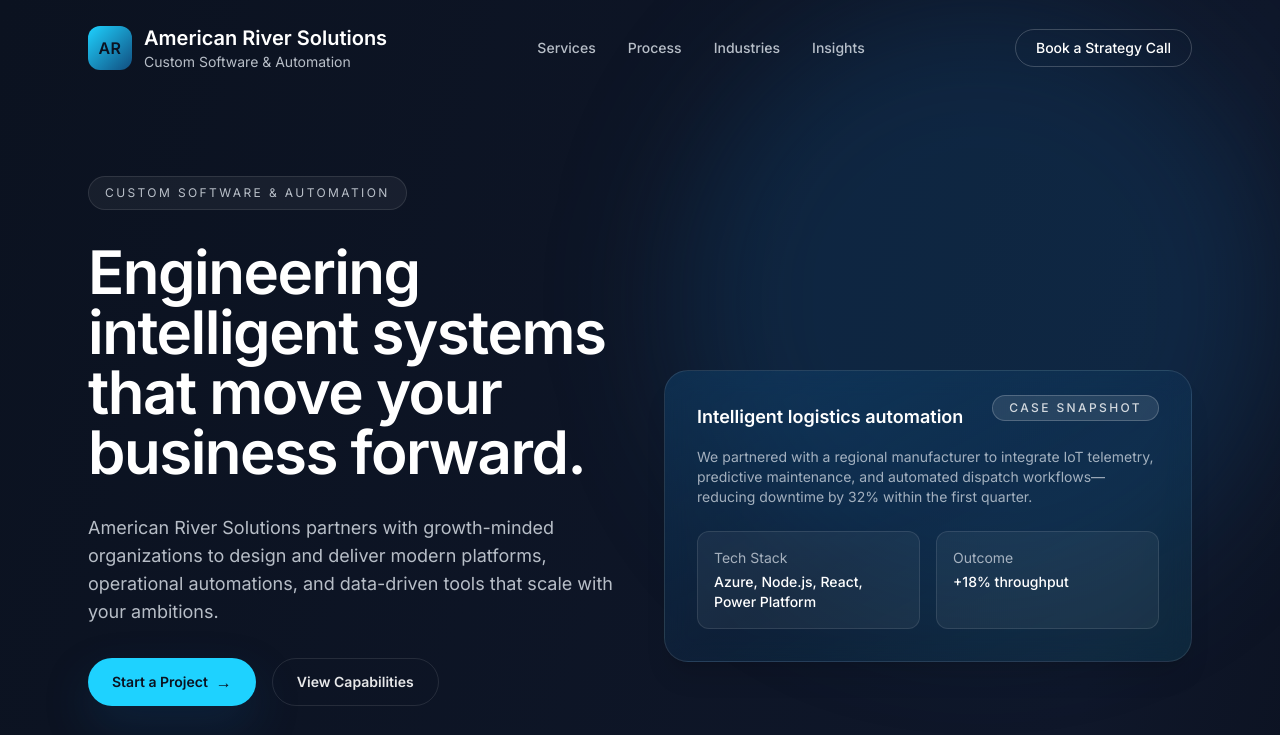
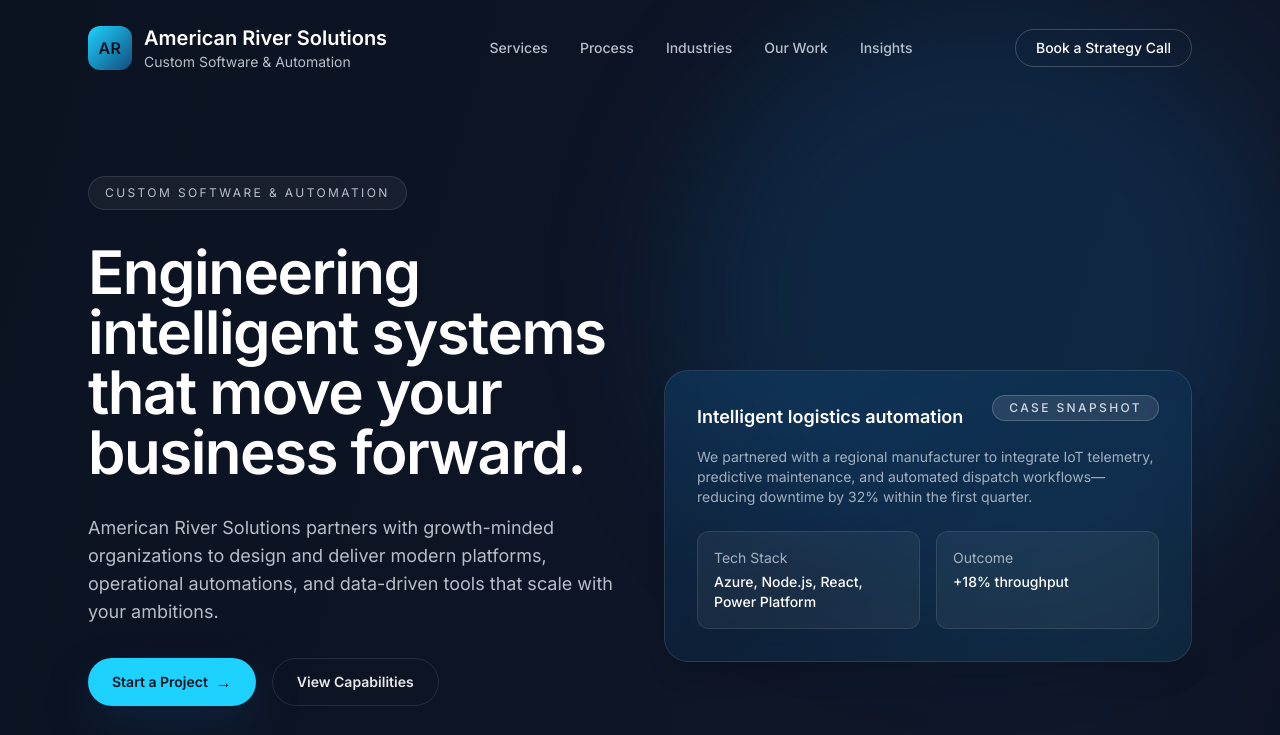
Before and after one commit to jamneutrino/AmericanRiverSolutions, a plain HTML site: page index.html in a window 1280 px wide. Shown: the top 735 px of the page. Drawn offline with nearby package versions, Linux system fonts and the light colour scheme.

```diff
--- a/index.html
+++ b/index.html
@@ -51,6 +51,7 @@
           <a href="#services" class="transition hover:text-white">Services</a>
           <a href="#process" class="transition hover:text-white">Process</a>
           <a href="#industries" class="transition hover:text-white">Industries</a>
+          <a href="https://americanriversolutions.com/us-citizenship-test" class="transition hover:text-white">Our Work</a>
           <a href="#insights" class="transition hover:text-white">Insights</a>
         </div>
         <a href="#contact" class="hidden rounded-full border border-white/20 px-5 py-2 text-sm font-medium text-white transition hover:border-ars-aqua hover:text-ars-aqua md:block">Book a Strategy Call</a>
```
